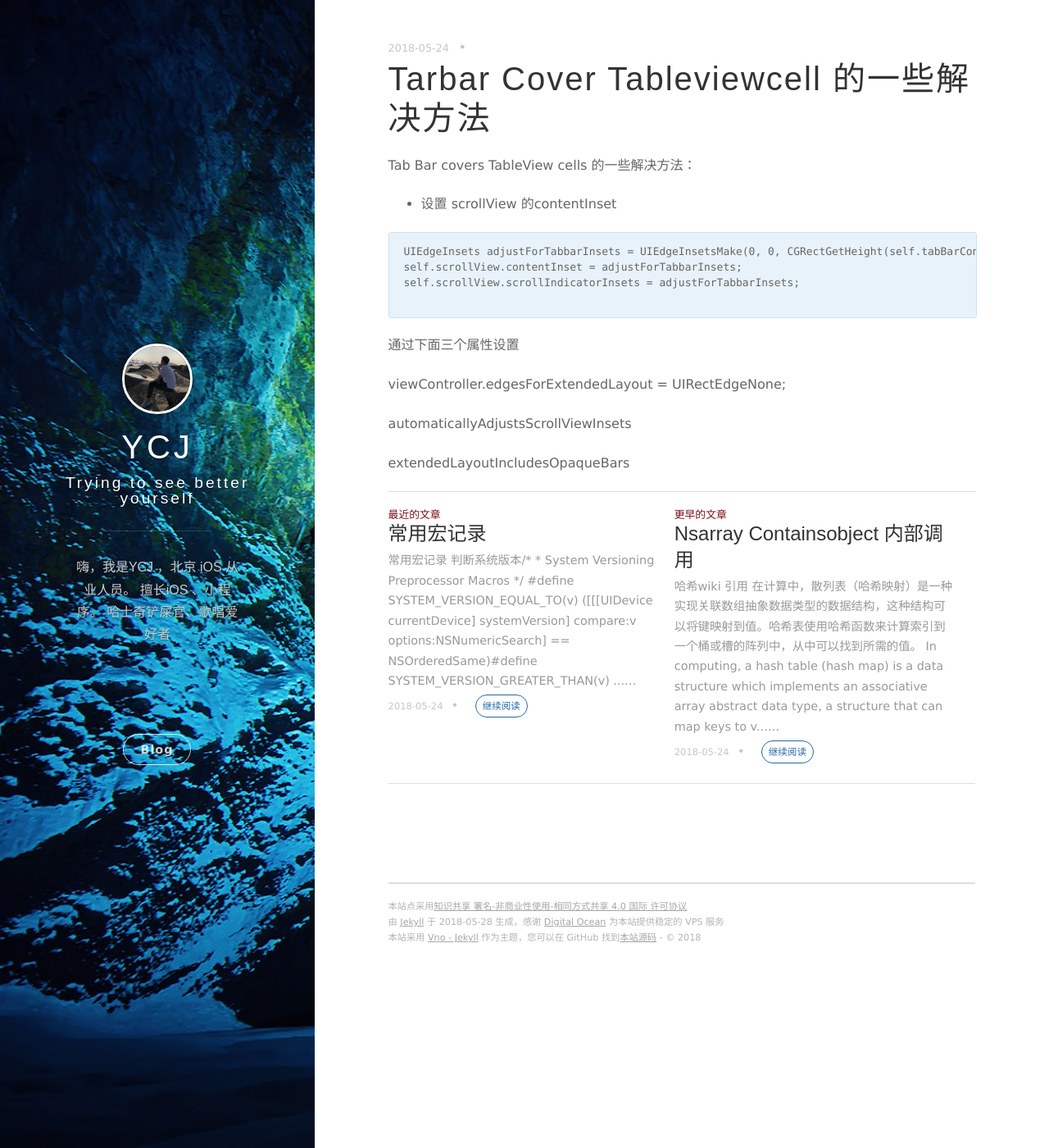
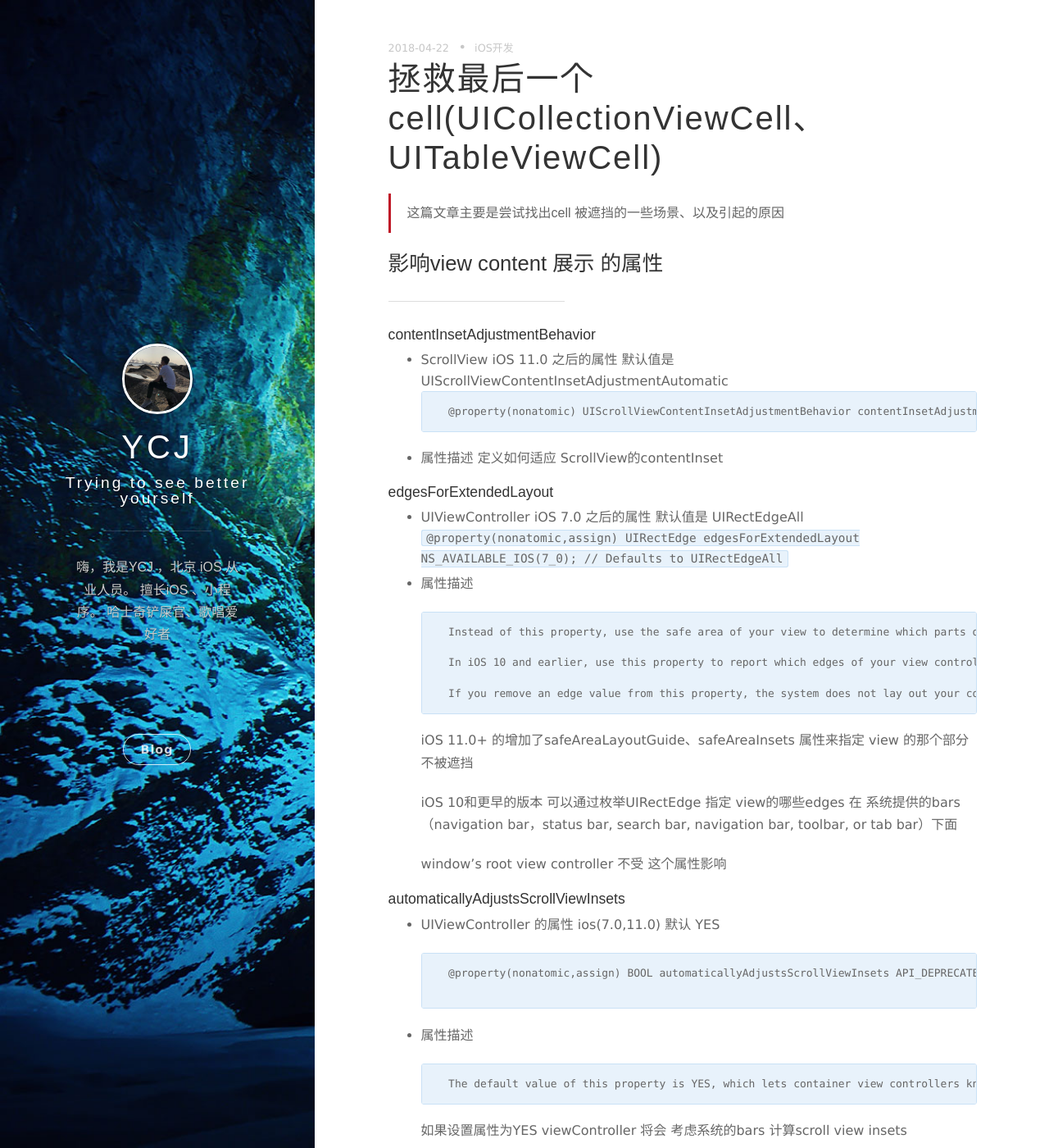
Before and after one commit to yuanchaojie/yuanchaojie.github.io, a Jekyll site: the page built from _posts/2018-5-24-TarBar-cover-TableViewCell-的一些解决方法.md, in a window 1280 px wide and 1400 px high. Shown: the whole window at 82% size. Built offline with Jekyll 4.4.1, drawn with Linux system fonts in a browser that asks for light colours; nearby versions of some CDN libraries; our own code applies the rules of GitHub Pages for plain Markdown files; comment, search, counter and statistics services are not loaded; some of the changed text lies outside the part shown.

Commit message:
影响 contentInset 的一些属性
影响 contentInset 的一些属性

````diff
--- a/_posts/2018-5-24-TarBar-cover-TableViewCell-的一些解决方法.md
+++ b/_posts/2018-5-24-TarBar-cover-TableViewCell-的一些解决方法.md
@@ -1,18 +1,76 @@
-Tab Bar covers TableView cells 的一些解决方法：
+---
+layout: post
+title: 拯救最后一个cell(UICollectionViewCell、UITableViewCell)
+date:  2018-04-22 11:36:38 +0800
+tags:  iOS开发
+---
 
-* 设置 scrollView 的contentInset
+> 这篇文章主要是尝试找出cell 被遮挡的一些场景、以及引起的原因
+
+
+### 影响view content 展示 的属性
+***
+#### contentInsetAdjustmentBehavior
+* ScrollView iOS 11.0 之后的属性 默认值是 UIScrollViewContentInsetAdjustmentAutomatic
+	```
+	@property(nonatomic) UIScrollViewContentInsetAdjustmentBehavior contentInsetAdjustmentBehavior API_AVAILABLE(ios(11.0),tvos(11.0));
+	```
+* 属性描述
+定义如何适应 ScrollView的contentInset
+
+
+#### edgesForExtendedLayout
+* UIViewController iOS 7.0 之后的属性 默认值是 UIRectEdgeAll
+	`@property(nonatomic,assign) UIRectEdge edgesForExtendedLayout NS_AVAILABLE_IOS(7_0); // Defaults to UIRectEdgeAll`
+* 属性描述
+
+	```
+	Instead of this property, use the safe area of your view to determine which parts of your interface are occluded by other content. For more information, see the safeAreaLayoutGuide and safeAreaInsets properties of UIView.
+
+	In iOS 10 and earlier, use this property to report which edges of your view controller extend underneath navigation bars or other system-provided views. The default value of this property is UIRectEdgeAll, and it is recommended that you do not change that value.
+
+	If you remove an edge value from this property, the system does not lay out your content underneath other bars on that same edge. In addition, the system provides a default background so that translucent bars have an appropriate appearance. The window’s root view controller does not react to this property.
+	```
+	iOS 11.0+ 的增加了safeAreaLayoutGuide、safeAreaInsets 属性来指定 view 的那个部分不被遮挡
+
+	iOS 10和更早的版本 可以通过枚举UIRectEdge 指定 view的哪些edges 在 系统提供的bars（navigation bar，status bar, search bar, navigation bar, toolbar, or tab bar）下面
+
+	window’s root view controller 不受 这个属性影响
+
+
+
+#### automaticallyAdjustsScrollViewInsets
+* UIViewController 的属性 ios(7.0,11.0)  默认 YES
+
+	```
+	@property(nonatomic,assign) BOOL automaticallyAdjustsScrollViewInsets API_DEPRECATED("Use UIScrollView's contentInsetAdjustmentBehavior instead", ios(7.0,11.0),tvos(7.0,11.0)); // Defaults to YES
+
+	```
+* 属性描述
+
+	```
+	The default value of this property is YES, which lets container view controllers know that they should adjust the scroll view insets of this view controller’s view to account for screen areas consumed by a status bar, search bar, navigation bar, toolbar, or tab bar. Set this property to NO if your view controller implementation manages its own scroll view inset adjustments.
+	```
+	如果设置属性为YES viewController 将会 考虑系统的bars 计算scroll view insets
+
+
+#### extendedLayoutIncludesOpaqueBars
+* UIViewController 的属性 ios(7.0,11.0)  默认 NO
+* 属性描述
+
+	如果Bars是不透明的，view不会被延伸到Bars，除非extendedLayoutIncludesOpaqueBars = YES;
+	注意：Bars are translucent by default in iOS 7.0
+
+#### 相关推荐
+***
+* [iOS 11.0 下adjustContentInset属性的计算方式](https://www.jianshu.com/p/efbc8619d56b)
+
+* 代码强制 设置 scrollView contentInset方法：
 
 ```
+// 设置 scrollView 的contentInset
 UIEdgeInsets adjustForTabbarInsets = UIEdgeInsetsMake(0, 0, CGRectGetHeight(self.tabBarController.tabBar.frame), 0);
 self.scrollView.contentInset = adjustForTabbarInsets;
 self.scrollView.scrollIndicatorInsets = adjustForTabbarInsets;
 
 ```
-
-通过下面三个属性设置
-
-viewController.edgesForExtendedLayout = UIRectEdgeNone;
-
-automaticallyAdjustsScrollViewInsets
-
-extendedLayoutIncludesOpaqueBars
````
